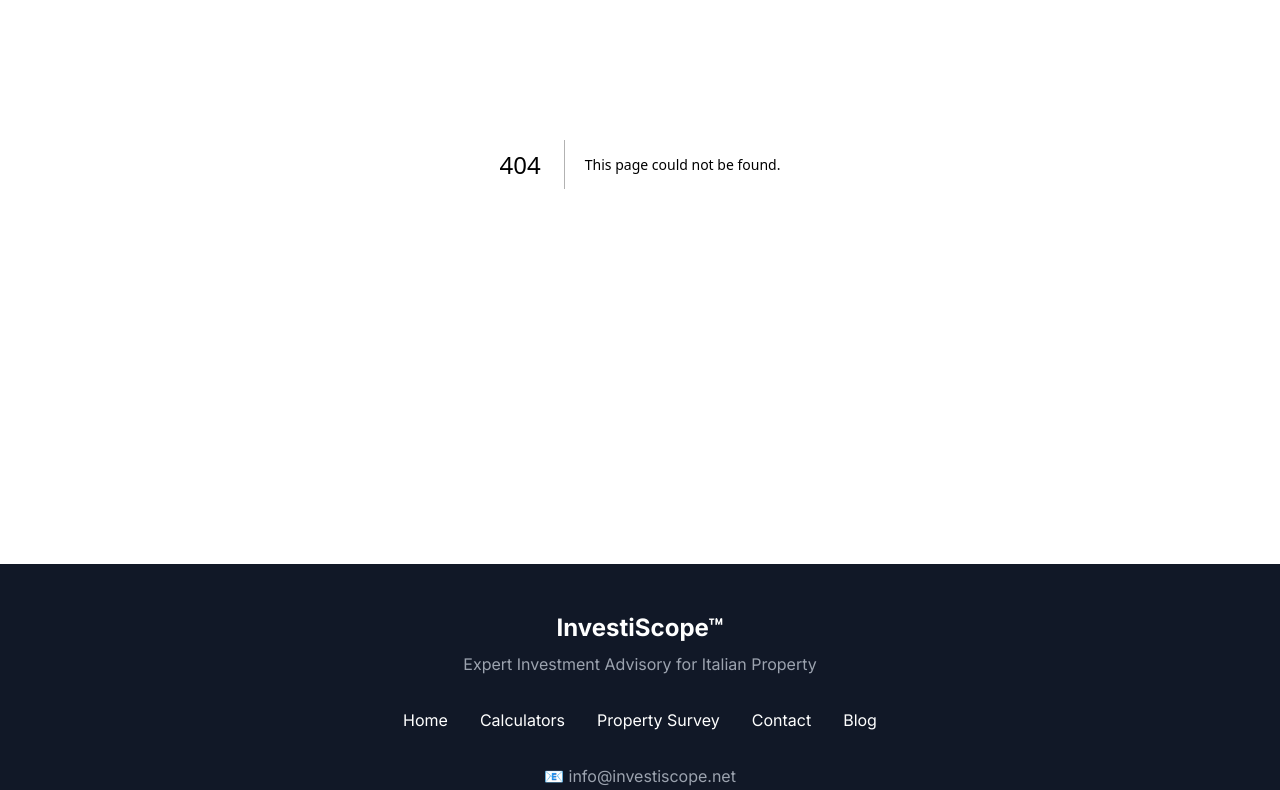
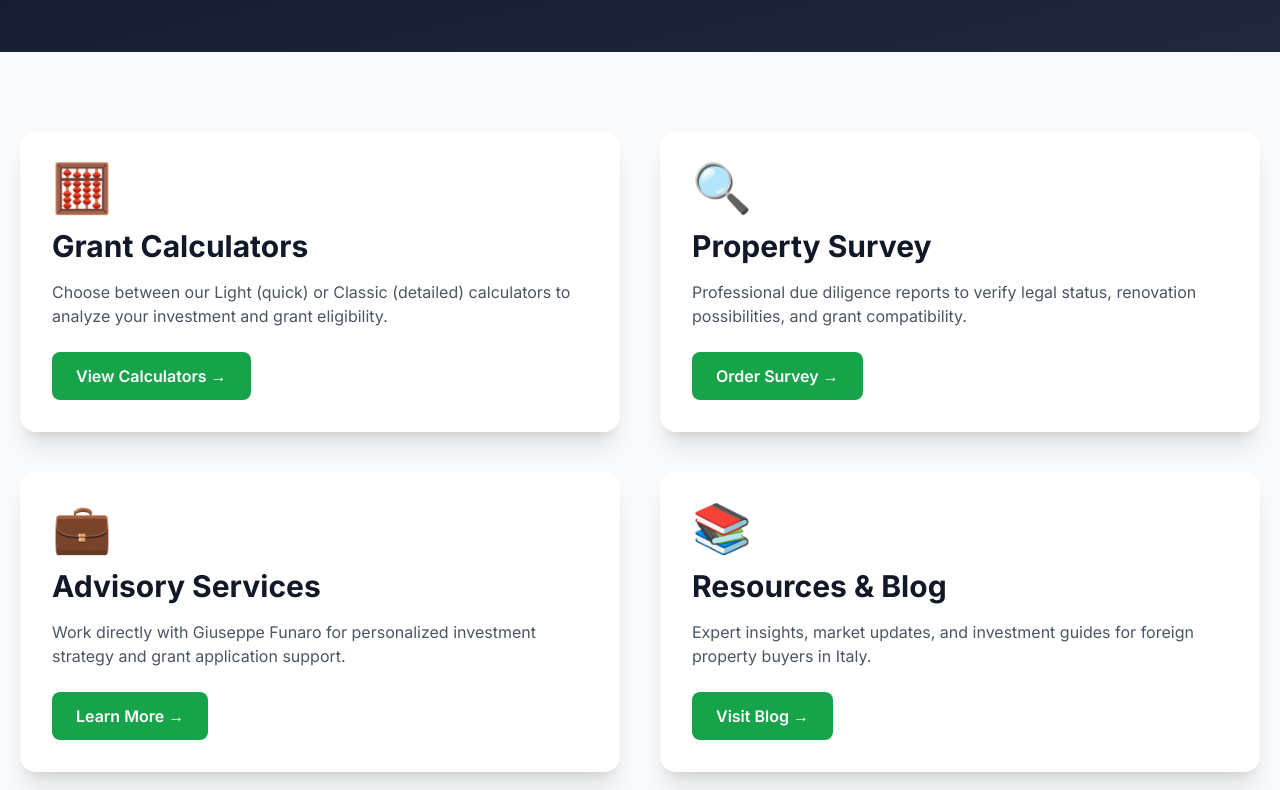
Before and after one commit to Geppix140269/investinpuglia, a Next.js app: page /tools in a window 1280 px wide. Before the commit this address had no page. Shown: the part 300-1090 px from the top of the page. Built offline with nearby package versions, Linux system fonts and the light colour scheme.

Commit message:
Create page.tsx

```diff
--- /dev/null
+++ b/app/tools/page.tsx
@@ -0,0 +1,86 @@
+'use client'
+
+export default function ToolsPage() {
+  return (
+    <>
+      {/* Hero Section */}
+      <section className="py-20 bg-gradient-to-br from-slate-900 to-slate-800 text-white">
+        <div className="max-w-7xl mx-auto px-5 text-center">
+          <h1 className="text-5xl font-bold mb-6">
+            Professional Investment <span className="text-green-400">Analysis Tools</span>
+          </h1>
+          <p className="text-xl text-gray-300 max-w-3xl mx-auto">
+            Suite of AI-powered tools designed to maximize your Italian property investment returns and grant opportunities
+          </p>
+        </div>
+      </section>
+
+      {/* Tools Grid */}
+      <section className="py-20 bg-gray-50">
+        <div className="max-w-7xl mx-auto px-5">
+          <div className="grid md:grid-cols-2 gap-10">
+            {/* Calculator Tools */}
+            <div className="bg-white rounded-2xl shadow-xl p-8">
+              <div className="text-5xl mb-4">🧮</div>
+              <h2 className="text-3xl font-bold mb-4">Grant Calculators</h2>
+              <p className="text-gray-600 mb-6">
+                Choose between our Light (quick) or Classic (detailed) calculators to analyze your investment and grant eligibility.
+              </p>
+              <a
+                href="/calculator"
+                className="inline-block bg-green-600 text-white px-6 py-3 rounded-lg font-semibold hover:bg-green-700 transition-all"
+              >
+                View Calculators →
+              </a>
+            </div>
+
+            {/* Property Survey */}
+            <div className="bg-white rounded-2xl shadow-xl p-8">
+              <div className="text-5xl mb-4">🔍</div>
+              <h2 className="text-3xl font-bold mb-4">Property Survey</h2>
+              <p className="text-gray-600 mb-6">
+                Professional due diligence reports to verify legal status, renovation possibilities, and grant compatibility.
+              </p>
+              <a
+                href="/surveys"
+                className="inline-block bg-green-600 text-white px-6 py-3 rounded-lg font-semibold hover:bg-green-700 transition-all"
+              >
+                Order Survey →
+              </a>
+            </div>
+
+            {/* Advisory Services */}
+            <div className="bg-white rounded-2xl shadow-xl p-8">
+              <div className="text-5xl mb-4">💼</div>
+              <h2 className="text-3xl font-bold mb-4">Advisory Services</h2>
+              <p className="text-gray-600 mb-6">
+                Work directly with Giuseppe Funaro for personalized investment strategy and grant application support.
+              </p>
+              <a
+                href="/"
+                className="inline-block bg-green-600 text-white px-6 py-3 rounded-lg font-semibold hover:bg-green-700 transition-all"
+              >
+                Learn More →
+              </a>
+            </div>
+
+            {/* Resources */}
+            <div className="bg-white rounded-2xl shadow-xl p-8">
+              <div className="text-5xl mb-4">📚</div>
+              <h2 className="text-3xl font-bold mb-4">Resources & Blog</h2>
+              <p className="text-gray-600 mb-6">
+                Expert insights, market updates, and investment guides for foreign property buyers in Italy.
+              </p>
+              <a
+                href="/blog"
+                className="inline-block bg-green-600 text-white px-6 py-3 rounded-lg font-semibold hover:bg-green-700 transition-all"
+              >
+                Visit Blog →
+              </a>
+            </div>
+          </div>
+        </div>
+      </section>
+    </>
+  )
+}
```
